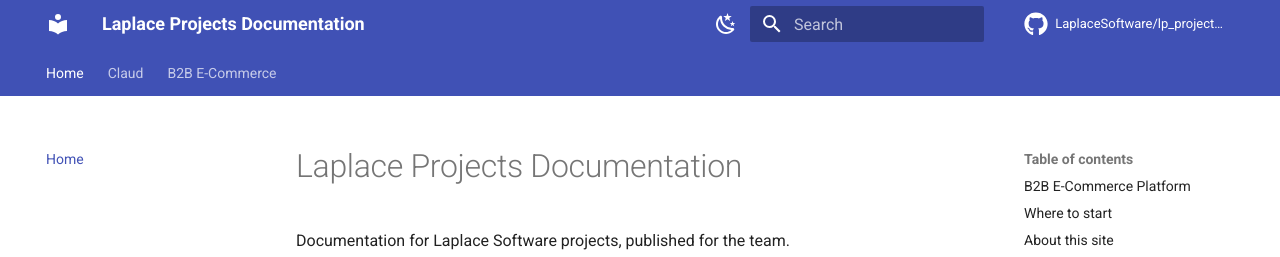
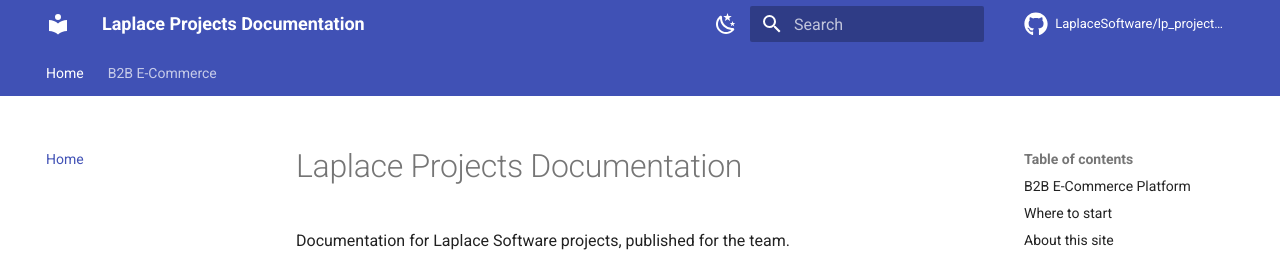
Before and after one commit to LaplaceSoftware/lp_projects_docs, an MkDocs documentation site: the page built from docs/index.md, in a window 1280 px wide and 900 px high. Shown: the top 257 px of the window. Built offline with MkDocs 1.6.1 and Material for MkDocs 9.7.7, drawn with Linux system fonts in a browser that asks for light colours; comment, search, counter and statistics services are not loaded.

Commit message:
Remove now-orphaned Claud nav entry (file was already removed)

```diff
--- a/mkdocs.yml
+++ b/mkdocs.yml
@@ -71,7 +71,6 @@ markdown_extensions:
 
 nav:
   - Home: index.md
-  - Claud: claud.md
 
   - B2B E-Commerce:
       - Overview: b2b_ecommerce_docs/index.md
```
